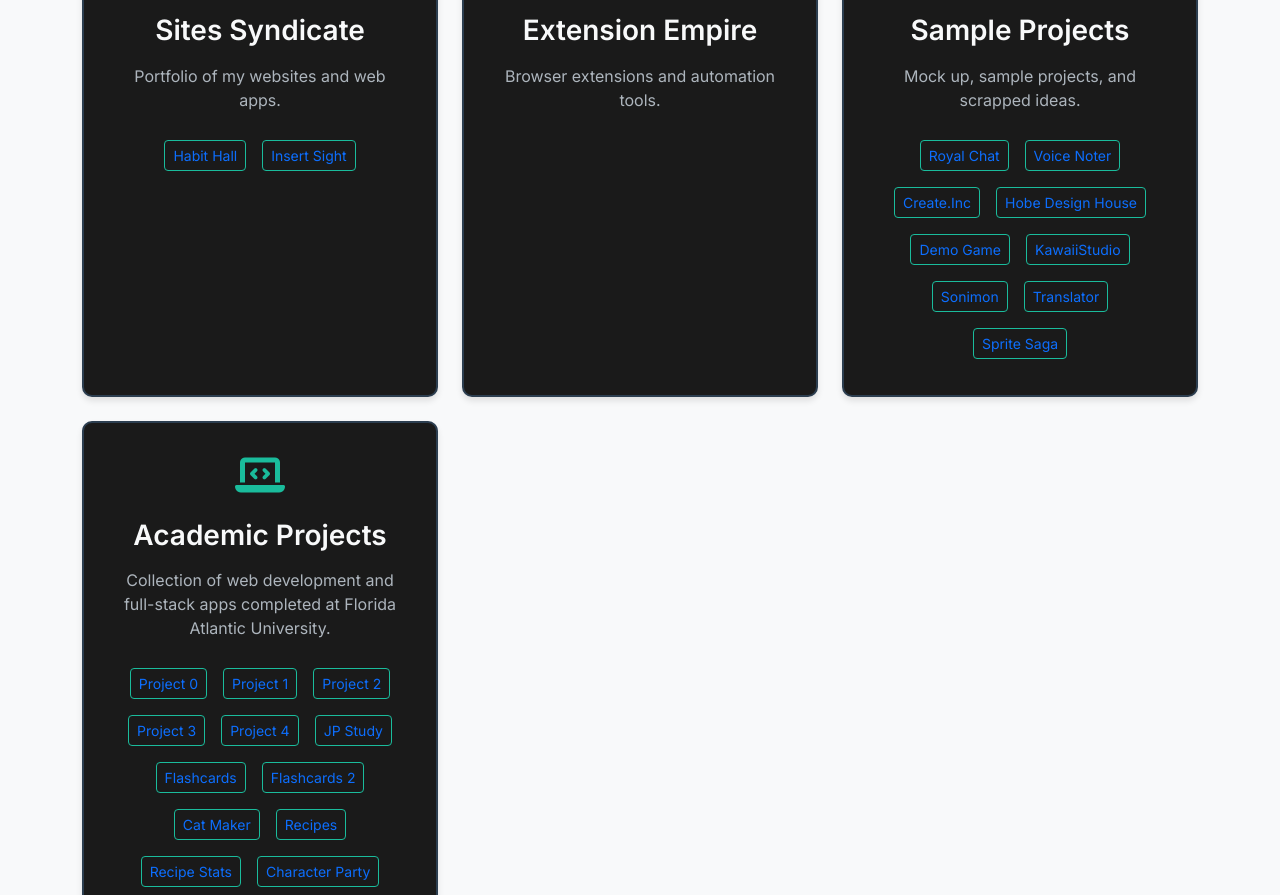
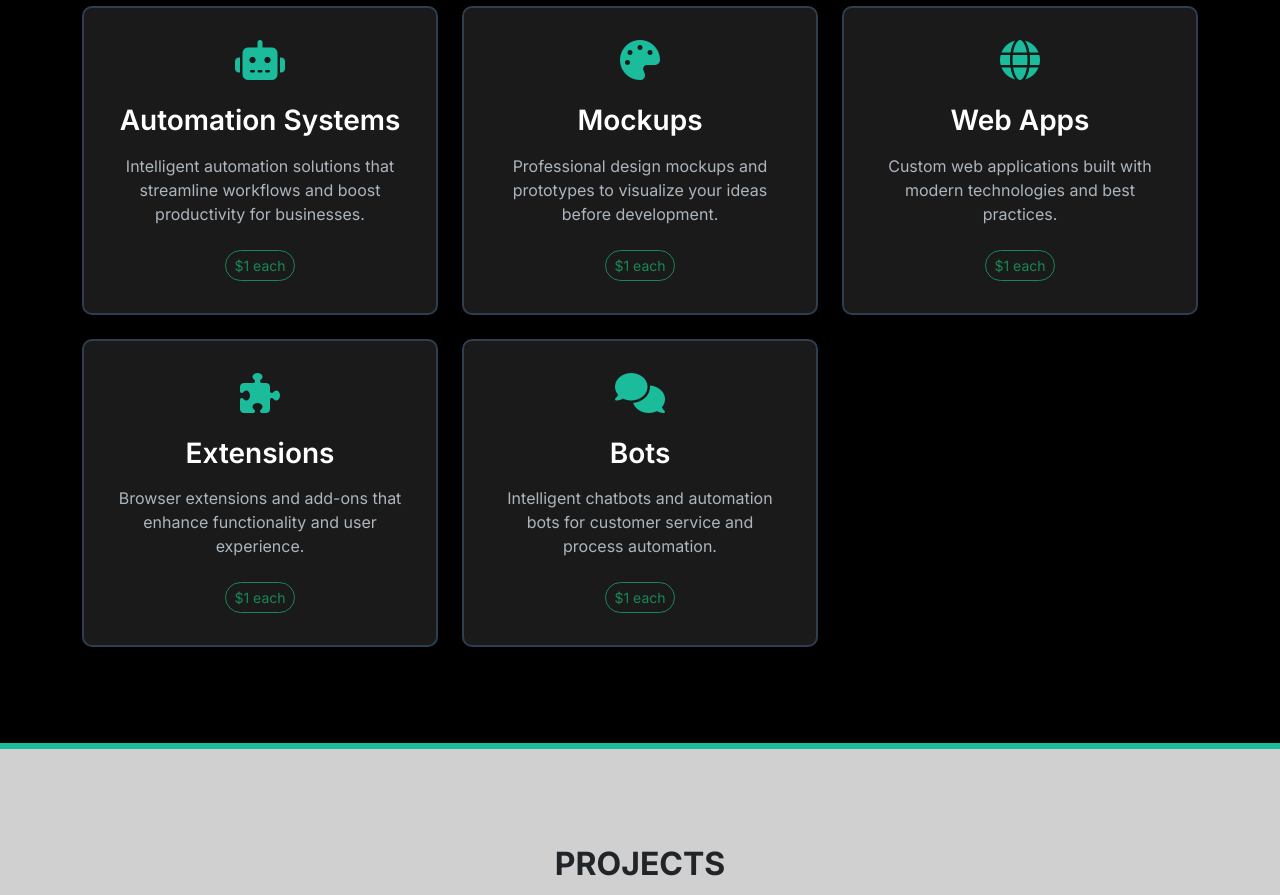
Before and after one commit to AirealAce/Home-Page, a Next.js app: page / in a window 1280 px wide. Shown: the part 1860-2755 px from the top of the page. Built offline with nearby package versions, Linux system fonts and the light colour scheme.

Commit message:
Add Services section with pagination and improve project cards layout

```diff
--- a/src/app/globals.css
+++ b/src/app/globals.css
@@ -180,7 +180,7 @@ body {
 
 .section-title {
   text-align: center;
-  margin-bottom: 4rem;
+  margin-bottom: 2rem;
   font-weight: 700;
   position: relative;
   padding-bottom: 1rem;
--- a/src/app/page.tsx
+++ b/src/app/page.tsx
@@ -6,6 +6,145 @@ import { FontAwesomeIcon } from '@fortawesome/react-fontawesome';
 import { faTwitter, faGithub, faLinkedin } from '@fortawesome/free-brands-svg-icons';
 import { useSoundEffects } from '@/hooks/useSoundEffects';
 import { VolumeSlider } from '../components/VolumeSlider';
+import { useState } from 'react';
+
+// Paginated Project Card Component
+const PaginatedProjectCard = ({
+  icon,
+  title,
+  description,
+  links,
+  onHover,
+  onClick
+}: {
+  icon: string;
+  title: string;
+  description: string;
+  links: { href: string; text: string }[];
+  onHover: () => void;
+  onClick: () => void;
+}) => {
+  const [currentPage, setCurrentPage] = useState(0);
+  const linksPerPage = 6;
+  const totalPages = Math.ceil(links.length / linksPerPage);
+
+  const startIndex = currentPage * linksPerPage;
+  const endIndex = startIndex + linksPerPage;
+  const currentLinks = links.slice(startIndex, endIndex);
+
+  const nextPage = () => {
+    if (currentPage < totalPages - 1) {
+      setCurrentPage(currentPage + 1);
+    }
+  };
+
+  const prevPage = () => {
+    if (currentPage > 0) {
+      setCurrentPage(currentPage - 1);
+    }
+  };
+
+  return (
+    <div className="project-card" onMouseEnter={onHover} style={{ height: '400px', display: 'flex', flexDirection: 'column' }}>
+      <i className={`${icon} project-icon`}></i>
+      <h3 className="project-title">{title}</h3>
+      <p className="project-description">{description}</p>
+      <div className="project-links" style={{ minHeight: '120px', flex: '1' }}>
+        {currentLinks.map((link, index) => (
+          <Link
+            key={index}
+            href={link.href}
+            className="btn btn-sm btn-outline-primary"
+            style={{
+              minWidth: '80px',
+              height: '32px',
+              display: 'inline-flex',
+              alignItems: 'center',
+              justifyContent: 'center',
+              fontSize: '0.875rem',
+              padding: '0.25rem 0.5rem'
+            }}
+            onMouseEnter={onHover}
+            onClick={onClick}
+          >
+            {link.text}
+          </Link>
+        ))}
+      </div>
+      {totalPages > 1 && (
+        <div className="pagination-controls" style={{
+          display: 'flex',
+          justifyContent: 'center',
+          alignItems: 'center',
+          gap: '1rem',
+          marginTop: '1rem'
+        }}>
+          <button
+            onClick={prevPage}
+            disabled={currentPage === 0}
+            className="btn btn-sm"
+            style={{
+              borderRadius: '50%',
+              width: '40px',
+              height: '40px',
+              padding: '0',
+              display: 'flex',
+              alignItems: 'center',
+              justifyContent: 'center',
+              border: '2px solid #8B0000',
+              backgroundColor: 'transparent',
+              color: '#8B0000',
+              transition: 'all 0.3s ease'
+            }}
+            onMouseEnter={(e) => {
+              onHover();
+              e.currentTarget.style.backgroundColor = '#8B0000';
+              e.currentTarget.style.color = '#fff';
+            }}
+            onMouseLeave={(e) => {
+              e.currentTarget.style.backgroundColor = 'transparent';
+              e.currentTarget.style.color = '#8B0000';
+            }}
+          >
+            ←
+          </button>
+          <span style={{ fontSize: '0.9rem', fontWeight: 'bold' }}>
+            {currentPage + 1} / {totalPages}
+          </span>
+          <button
+            onClick={nextPage}
+            disabled={currentPage === totalPages - 1}
+            className="btn btn-sm"
+            style={{
+              borderRadius: '50%',
+              width: '40px',
+              height: '40px',
+              padding: '0',
+              display: 'flex',
+              alignItems: 'center',
+              justifyContent: 'center',
+              border: '2px solid #8B0000',
+              backgroundColor: 'transparent',
+              color: '#8B0000',
+              transition: 'all 0.3s ease'
+            }}
+            onMouseEnter={(e) => {
+              onHover();
+              e.currentTarget.style.backgroundColor = '#8B0000';
+              e.currentTarget.style.color = '#fff';
+            }}
+            onMouseLeave={(e) => {
+              e.currentTarget.style.backgroundColor = 'transparent';
+              e.currentTarget.style.color = '#8B0000';
+            }}
+          >
+            →
+          </button>
+        </div>
+      )}
+    </div>
+  );
+};
 
 export default function Home() {
   const { onHover, onClick } = useSoundEffects();
@@ -31,11 +170,9 @@ export default function Home() {
               <li className="nav-item">
                 <VolumeSlider />
               </li>
-              <li className="nav-item"><Link className="nav-link" href="#made" onMouseEnter={onHover} onClick={onClick}>MADE</Link></li>
-              <li className="nav-item"><Link className="nav-link" href="#more" onMouseEnter={onHover} onClick={onClick}>MORE</Link></li>
-              <li className="nav-item"><Link className="nav-link" href="#blog" onMouseEnter={onHover} onClick={onClick}>BLOG</Link></li>
+              <li className="nav-item"><Link className="nav-link" href="#about" onMouseEnter={onHover} onClick={onClick}>ABOUT</Link></li>
+              <li className="nav-item"><Link className="nav-link" href="#services" onMouseEnter={onHover} onClick={onClick}>SERVICES</Link></li>
               <li className="nav-item"><Link className="nav-link" href="#projects" onMouseEnter={onHover} onClick={onClick}>PROJECTS</Link></li>
-              <li className="nav-item"><Link className="nav-link" href="#subscribe" onMouseEnter={onHover} onClick={onClick}>SUBSCRIBE</Link></li>
               <li className="nav-item"><Link className="nav-link" href="#contact" onMouseEnter={onHover} onClick={onClick}>CONTACT</Link></li>
             </ul>
           </div>
@@ -95,17 +232,17 @@ export default function Home() {
       </section>
 
       {/* About Section */}
-      <section className="page-section" id="about">
+      <section className="page-section" id="about" style={{ backgroundColor: '#d0d0d0', color: '#333' }}>
         <div className="container">
-          <h2 className="section-title">ABOUT</h2>
+          <h2 className="section-title" style={{ color: '#333' }}>ABOUT</h2>
           <div className="row justify-content-center">
             <div className="col-lg-8">
-              <p className="lead text-center">Hi! Thank you for visiting my site. I&apos;m Aaron.</p>
-              <p>I spend my days vibe coding, creating innovative web applications and exploring valuable AI technologies. I&apos;ve worked on various projects ranging from automation workflows to browser extensions.</p>
-              <p>When I&apos;m not coding, I&apos;m either writing about technology, creating content, or working on my side projects. I believe in sharing knowledge and helping others learn.</p>
-              <div className="highlights mt-4">
-                <h3 className="h5 mb-3">Here are a few fun highlights:</h3>
-                <ul>
+              <p className="lead text-center" style={{ color: '#333' }}>Hi! Thank you for visiting my site. I&apos;m Aaron.</p>
+              <p style={{ color: '#333' }}>I spend my days vibe coding, creating innovative web applications and exploring valuable AI technologies. I&apos;ve worked on various projects ranging from automation workflows to browser extensions.</p>
+              <p style={{ color: '#333' }}>When I&apos;m not coding, I&apos;m either writing about technology, creating content, or working on my side projects. I believe in sharing knowledge and helping others learn.</p>
+              <div className="highlights mt-4" style={{ backgroundColor: '#c0c0c0', padding: '2rem', borderRadius: '10px', border: '2px solid #dee2e6' }}>
+                <h3 className="h5 mb-3" style={{ color: '#333' }}>Here are a few fun highlights:</h3>
+                <ul style={{ color: '#333' }}>
                   <li>Built several web applications</li>
                   <li>Created technical content that helps others learn</li>
                   <li>Worked with various AI technologies and frameworks</li>
@@ -116,20 +253,164 @@ export default function Home() {
         </div>
       </section>
 
+      {/* Services Section */}
+      <section className="page-section" id="services" style={{ backgroundColor: '#000', color: '#fff' }}>
+        <div className="container">
+          <h2 className="section-title text-center" style={{ color: '#fff' }}>SERVICES</h2>
+          <div className="row justify-content-center mb-2">
+            <div className="col-lg-8">
+              <p className="lead text-center" style={{ color: '#fff' }}>
+                I offer elegantly packaged digital solutions for individuals and businesses, which range from automation agentic systems to mock ups, web apps, extensions, and bots.
+              </p>
+              <p className="text-center" style={{ color: '#fff', fontStyle: 'italic', marginTop: '1rem' }}>
+                If interested, DM me <a href="https://x.com/aaronmiruzu" target="_blank" rel="noopener noreferrer" style={{ color: '#1DA1F2', textDecoration: 'none' }} onMouseEnter={onHover} onClick={onClick}>here on X.</a>
+              </p>
+            </div>
+          </div>
+          <div className="row g-4">
+            {/* Automation Agentic Systems */}
+            <div className="col-md-6 col-lg-4">
+              <div className="project-card" style={{ backgroundColor: '#1a1a1a', border: '2px solid #2c3e50', color: '#fff', display: 'flex', flexDirection: 'column', height: '100%' }} onMouseEnter={onHover}>
+                <div style={{ flex: '1' }}>
+                  <i className="fas fa-robot project-icon" style={{ color: '#1abc9c' }}></i>
+                  <h3 className="project-title" style={{ color: '#fff' }}>Automation Systems</h3>
+                  <p className="project-description" style={{ color: '#adb5bd' }}>
+                    Intelligent automation solutions that streamline workflows and boost productivity for businesses.
+                  </p>
+                </div>
+                <button
+                  className="btn btn-sm btn-outline-success"
+                  style={{
+                    borderRadius: '25px',
+                    marginTop: 'auto',
+                    marginBottom: '0',
+                    alignSelf: 'center'
+                  }}
+                  onMouseEnter={onHover}
+                  onClick={onClick}
+                >
+                  $1 each
+                </button>
+              </div>
+            </div>
+            {/* Mockups */}
+            <div className="col-md-6 col-lg-4">
+              <div className="project-card" style={{ backgroundColor: '#1a1a1a', border: '2px solid #2c3e50', color: '#fff', display: 'flex', flexDirection: 'column', height: '100%' }} onMouseEnter={onHover}>
+                <div style={{ flex: '1' }}>
+                  <i className="fas fa-palette project-icon" style={{ color: '#1abc9c' }}></i>
+                  <h3 className="project-title" style={{ color: '#fff' }}>Mockups</h3>
+                  <p className="project-description" style={{ color: '#adb5bd' }}>
+                    Professional design mockups and prototypes to visualize your ideas before development.
+                  </p>
+                </div>
+                <button
+                  className="btn btn-sm btn-outline-success"
+                  style={{
+                    borderRadius: '25px',
+                    marginTop: 'auto',
+                    marginBottom: '0',
+                    alignSelf: 'center'
+                  }}
+                  onMouseEnter={onHover}
+                  onClick={onClick}
+                >
+                  $1 each
+                </button>
+              </div>
+            </div>
+            {/* Web Apps */}
+            <div className="col-md-6 col-lg-4">
+              <div className="project-card" style={{ backgroundColor: '#1a1a1a', border: '2px solid #2c3e50', color: '#fff', display: 'flex', flexDirection: 'column', height: '100%' }} onMouseEnter={onHover}>
+                <div style={{ flex: '1' }}>
+                  <i className="fas fa-globe project-icon" style={{ color: '#1abc9c' }}></i>
+                  <h3 className="project-title" style={{ color: '#fff' }}>Web Apps</h3>
+                  <p className="project-description" style={{ color: '#adb5bd' }}>
+                    Custom web applications built with modern technologies and best practices.
+                  </p>
+                </div>
+                <button
+                  className="btn btn-sm btn-outline-success"
+                  style={{
+                    borderRadius: '25px',
+                    marginTop: 'auto',
+                    marginBottom: '0',
+                    alignSelf: 'center'
+                  }}
+                  onMouseEnter={onHover}
+                  onClick={onClick}
+                >
+                  $1 each
+                </button>
+              </div>
+            </div>
+            {/* Extensions */}
+            <div className="col-md-6 col-lg-4">
+              <div className="project-card" style={{ backgroundColor: '#1a1a1a', border: '2px solid #2c3e50', color: '#fff', display: 'flex', flexDirection: 'column', height: '100%' }} onMouseEnter={onHover}>
+                <div style={{ flex: '1' }}>
+                  <i className="fas fa-puzzle-piece project-icon" style={{ color: '#1abc9c' }}></i>
+                  <h3 className="project-title" style={{ color: '#fff' }}>Extensions</h3>
+                  <p className="project-description" style={{ color: '#adb5bd' }}>
+                    Browser extensions and add-ons that enhance functionality and user experience.
+                  </p>
+                </div>
+                <button
+                  className="btn btn-sm btn-outline-success"
+                  style={{
+                    borderRadius: '25px',
+                    marginTop: 'auto',
+                    marginBottom: '0',
+                    alignSelf: 'center'
+                  }}
+                  onMouseEnter={onHover}
+                  onClick={onClick}
+                >
+                  $1 each
+                </button>
+              </div>
+            </div>
+            {/* Bots */}
+            <div className="col-md-6 col-lg-4">
+              <div className="project-card" style={{ backgroundColor: '#1a1a1a', border: '2px solid #2c3e50', color: '#fff', display: 'flex', flexDirection: 'column', height: '100%' }} onMouseEnter={onHover}>
+                <div style={{ flex: '1' }}>
+                  <i className="fas fa-comments project-icon" style={{ color: '#1abc9c' }}></i>
+                  <h3 className="project-title" style={{ color: '#fff' }}>Bots</h3>
+                  <p className="project-description" style={{ color: '#adb5bd' }}>
+                    Intelligent chatbots and automation bots for customer service and process automation.
+                  </p>
+                </div>
+                <button
+                  className="btn btn-sm btn-outline-success"
+                  style={{
+                    borderRadius: '25px',
+                    marginTop: 'auto',
+                    marginBottom: '0',
+                    alignSelf: 'center'
+                  }}
+                  onMouseEnter={onHover}
+                  onClick={onClick}
+                >
+                  $1 each
+                </button>
+              </div>
+            </div>
+          </div>
+        </div>
+      </section>
+
       {/* Projects Section */}
-      <section className="page-section bg-light" id="projects">
+      <section className="page-section" id="projects" style={{ backgroundColor: '#d0d0d0' }}>
         <div className="container">
           <h2 className="section-title text-center">PROJECTS</h2>
           <div className="row g-4">
             {/* Project Cards */}
             <div className="col-md-6 col-lg-4">
-              <div className="project-card" onMouseEnter={onHover}>
+              <div className="project-card" onMouseEnter={onHover} style={{ height: '400px', display: 'flex', flexDirection: 'column' }}>
                 <i className="fas fa-globe project-icon"></i>
                 <h3 className="project-title">Sites Syndicate</h3>
                 <p className="project-description">
                   Portfolio of my websites and web apps.
                 </p>
-                <div className="project-links">
+                <div className="project-links" style={{ flex: '1' }}>
                   {/* Add site links here if needed */}
                   <Link href="https://habithall.com" className="btn btn-sm btn-outline-primary" onMouseEnter={onHover} onClick={onClick}>Habit Hall</Link>
                   <Link href="https://insertsight.com" className="btn btn-sm btn-outline-primary" onMouseEnter={onHover} onClick={onClick}>Insert Sight</Link>
@@ -138,64 +419,62 @@ export default function Home() {
             </div>
             {/* Extension Empire */}
             <div className="col-md-6 col-lg-4">
-              <div className="project-card" onMouseEnter={onHover}>
+              <div className="project-card" onMouseEnter={onHover} style={{ height: '400px', display: 'flex', flexDirection: 'column' }}>
                 <i className="fas fa-puzzle-piece project-icon"></i>
                 <h3 className="project-title">Extension Empire</h3>
                 <p className="project-description">
                   Browser extensions and automation tools.
                 </p>
-                <div className="project-links">
+                <div className="project-links" style={{ flex: '1' }}>
                   {/* Add extension links here if needed */}
                 </div>
               </div>
             </div>
             {/* Sample Projects */}
             <div className="col-md-6 col-lg-4">
-              <div className="project-card" onMouseEnter={onHover}>
-                <i className="fas fa-music project-icon"></i>
-                <h3 className="project-title">Sample Projects</h3>
-                <p className="project-description">
-                  Mock up, sample projects, and scrapped ideas.
-                </p>
-                <div className="project-links">
-                  <Link href="https://royalchat.aaronmills.co" className="btn btn-sm btn-outline-primary" onMouseEnter={onHover} onClick={onClick}>Royal Chat</Link>
-                  <Link href="https://voicenoter.aaronmills.co" className="btn btn-sm btn-outline-primary" onMouseEnter={onHover} onClick={onClick}>Voice Noter</Link>
-                  <Link href="https://createinc.aaronmills.co" className="btn btn-sm btn-outline-primary" onMouseEnter={onHover} onClick={onClick}>Create.Inc</Link>
-                  <Link href="https://mock.hobedesignhouse.aaronmills.co" className="btn btn-sm btn-outline-primary" onMouseEnter={onHover} onClick={onClick}>Hobe Design House</Link>
-                  <Link href="https://demo-jump-game.aaronmills.co" className="btn btn-sm btn-outline-primary" onMouseEnter={onHover} onClick={onClick}>Demo Game</Link>
-                  <Link href="https://kawaiistudio.aaronmills.co" className="btn btn-sm btn-outline-primary" onMouseEnter={onHover} onClick={onClick}>KawaiiStudio</Link>
-                  <Link href="https://sonicmon.aaronmills.co" className="btn btn-sm btn-outline-primary" onMouseEnter={onHover} onClick={onClick}>Sonimon</Link>
-                  <Link href="https://translator.aaronmills.co" className="btn btn-sm btn-outline-primary" onMouseEnter={onHover} onClick={onClick}>Translator</Link>
-                  <Link href="https://spritesaga.aaronmills.co" className="btn btn-sm btn-outline-primary" onMouseEnter={onHover} onClick={onClick}>Sprite Saga</Link>
-                </div>
-              </div>
+              <PaginatedProjectCard
+                icon="fas fa-music"
+                title="Sample Projects"
+                description="Mock up, sample projects, and scrapped ideas."
+                links={[
+                  { href: "https://royalchat.aaronmills.co", text: "Royal Chat" },
+                  { href: "https://voicenoter.aaronmills.co", text: "Voice Noter" },
+                  { href: "https://createinc.aaronmills.co", text: "Create.Inc" },
+                  { href: "https://mock.hobedesignhouse.aaronmills.co", text: "Hobe Design House" },
+                  { href: "https://demo-jump-game.aaronmills.co", text: "Demo Game" },
+                  { href: "https://kawaiistudio.aaronmills.co", text: "KawaiiStudio" },
+                  { href: "https://sonicmon.aaronmills.co", text: "Sonimon" },
+                  { href: "https://translator.aaronmills.co", text: "Translator" },
+                  { href: "https://spritesaga.aaronmills.co", text: "Sprite Saga" }
+                ]}
+                onHover={onHover}
+                onClick={onClick}
+              />
             </div>
             {/* Academic Projects */}
             <div className="col-md-6 col-lg-4">
-              <div className="project-card" onMouseEnter={onHover}>
-                <i className="fas fa-laptop-code project-icon"></i>
-                <h3 className="project-title">Academic Projects</h3>
-                <p className="project-description">
-                  Collection of web development and full-stack apps completed at Florida Atlantic University.
-                </p>
-                <div className="project-links">
-                  {/* Internet Computing Projects */}
-                  <Link href="https://internetcomputing.aaronmills.co" className="btn btn-sm btn-outline-primary" onMouseEnter={onHover} onClick={onClick}>Project 0</Link>
-                  <Link href="https://internetcomputing.aaronmills.co/p1" className="btn btn-sm btn-outline-primary" onMouseEnter={onHover} onClick={onClick}>Project 1</Link>
-                  <Link href="https://internetcomputing.aaronmills.co/p2" className="btn btn-sm btn-outline-primary" onMouseEnter={onHover} onClick={onClick}>Project 2</Link>
-                  <Link href="https://internetcomputing.aaronmills.co/p3" className="btn btn-sm btn-outline-primary" onMouseEnter={onHover} onClick={onClick}>Project 3</Link>
-                  <Link href="https://internetcomputing.aaronmills.co/p4" className="btn btn-sm btn-outline-primary" onMouseEnter={onHover} onClick={onClick}>Project 4</Link>
-                  {/* Full-Stack Projects */}
-                  <Link href="https://jpstudy.aaronmills.co" className="btn btn-sm btn-outline-primary" onMouseEnter={onHover} onClick={onClick}>JP Study</Link>
-                  <Link href="https://flashcards.aaronmills.co" className="btn btn-sm btn-outline-primary" onMouseEnter={onHover} onClick={onClick}>Flashcards</Link>
-                  <Link href="https://flashcards2.aaronmills.co" className="btn btn-sm btn-outline-primary" onMouseEnter={onHover} onClick={onClick}>Flashcards 2</Link>
-                  <Link href="https://catmaker.aaronmills.co" className="btn btn-sm btn-outline-primary" onMouseEnter={onHover} onClick={onClick}>Cat Maker</Link>
-                  <Link href="https://recipes.aaronmills.co" className="btn btn-sm btn-outline-primary" onMouseEnter={onHover} onClick={onClick}>Recipes</Link>
-                  <Link href="https://recipestatistics.aaronmills.co" className="btn btn-sm btn-outline-primary" onMouseEnter={onHover} onClick={onClick}>Recipe Stats</Link>
-                  <Link href="https://characterparty.aaronmills.co" className="btn btn-sm btn-outline-primary" onMouseEnter={onHover} onClick={onClick}>Character Party</Link>
-                  <Link href="https://preneurmanure.aaronmills.co" className="btn btn-sm btn-outline-primary" onMouseEnter={onHover} onClick={onClick}>Preneur Manure</Link>
-                </div>
-              </div>
+              <PaginatedProjectCard
+                icon="fas fa-laptop-code"
+                title="Academic Projects"
+                description="Collection of web development and full-stack apps completed at Florida Atlantic University."
+                links={[
+                  { href: "https://internetcomputing.aaronmills.co", text: "Project 0" },
+                  { href: "https://internetcomputing.aaronmills.co/p1", text: "Project 1" },
+                  { href: "https://internetcomputing.aaronmills.co/p2", text: "Project 2" },
+                  { href: "https://internetcomputing.aaronmills.co/p3", text: "Project 3" },
+                  { href: "https://internetcomputing.aaronmills.co/p4", text: "Project 4" },
+                  { href: "https://jpstudy.aaronmills.co", text: "JP Study" },
+                  { href: "https://flashcards.aaronmills.co", text: "Flashcards" },
+                  { href: "https://flashcards2.aaronmills.co", text: "Flashcards 2" },
+                  { href: "https://catmaker.aaronmills.co", text: "Cat Maker" },
+                  { href: "https://recipes.aaronmills.co", text: "Recipes" },
+                  { href: "https://recipestatistics.aaronmills.co", text: "Recipe Stats" },
+                  { href: "https://characterparty.aaronmills.co", text: "Character Party" },
+                  { href: "https://preneurmanure.aaronmills.co", text: "Preneur Manure" }
+                ]}
+                onHover={onHover}
+                onClick={onClick}
+              />
             </div>
           </div>
         </div>
```
